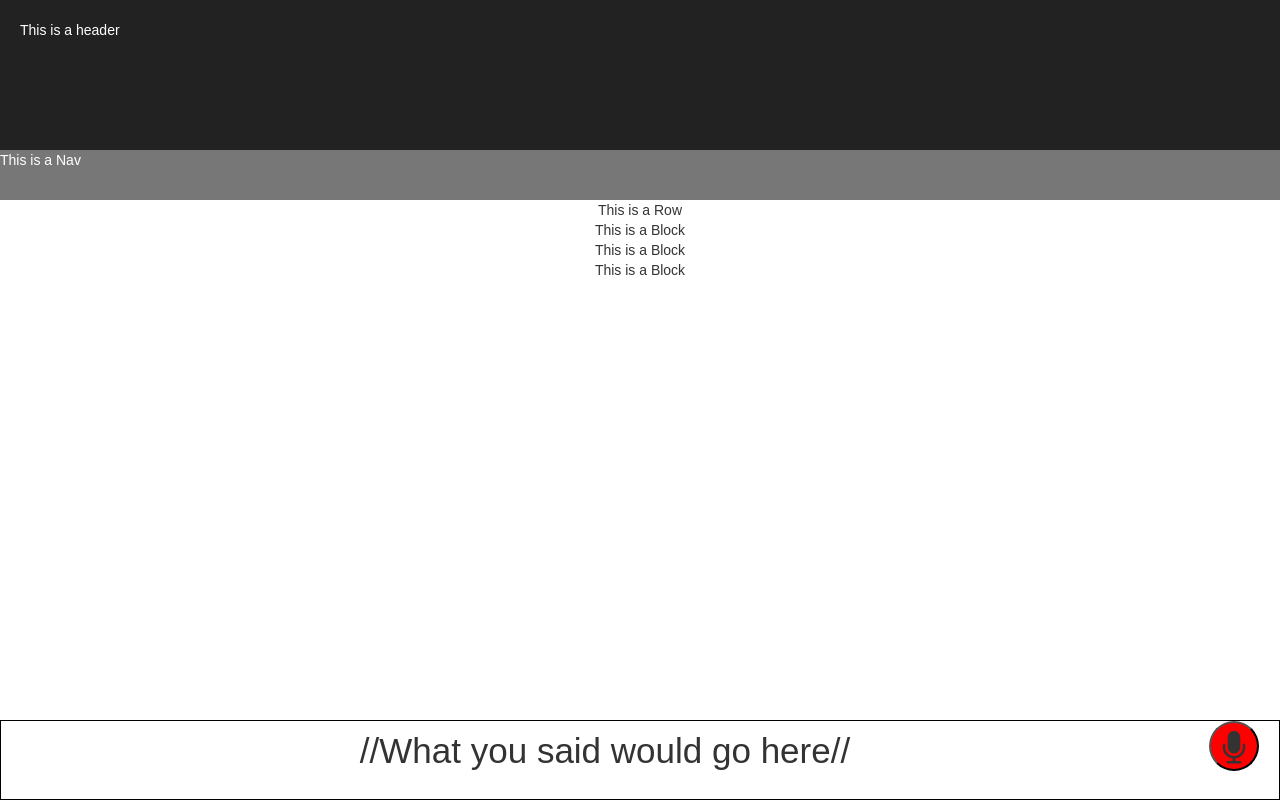
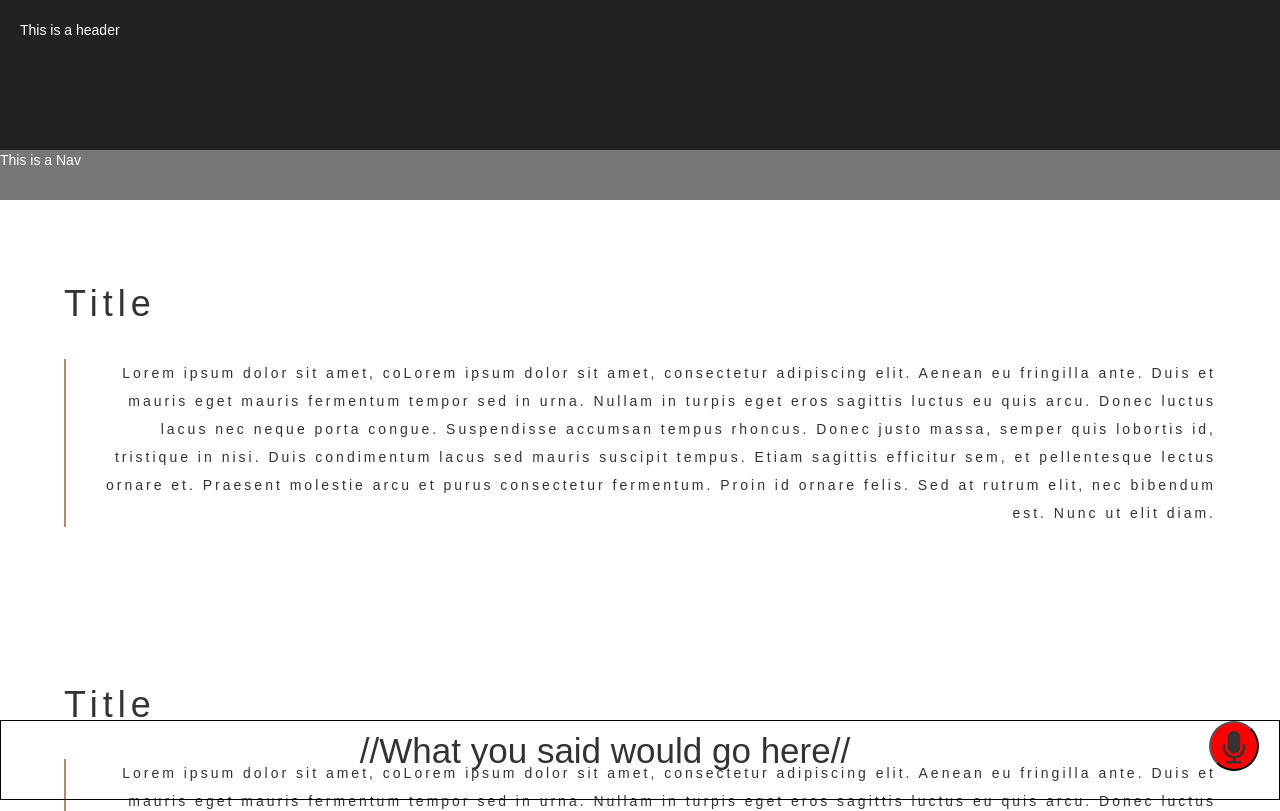
Before and after one commit to aas395/conductr, a React app: page / in a window 1280 px wide. Shown: the top 811 px of the page. Built offline with nearby package versions, Linux system fonts and the light colour scheme.

Commit message:
added style blocks with text

```diff
--- a/src/components/Block/Block.css
+++ b/src/components/Block/Block.css
@@ -0,0 +1,15 @@
+.Block {
+    padding: 5vw;
+}
+.Block .b-title {
+    text-align: left;
+    padding-bottom: 25px;
+    letter-spacing: 5px;
+}
+.Block .b-paragraph {
+    text-align: right;
+    border-left: 2px solid #BD836D;
+    padding-left: 15px;
+    line-height: 2;
+    letter-spacing: 3px;
+}
--- a/src/components/Block/Block.js
+++ b/src/components/Block/Block.js
@@ -6,8 +6,8 @@ class Block extends Component {
   render() {
     return (
       <div className="Block">
-        This is a Block
-
+        <h1 className="b-title">Title</h1>
+        <p className="b-paragraph">Lorem ipsum dolor sit amet, coLorem ipsum dolor sit amet, consectetur adipiscing elit. Aenean eu fringilla ante. Duis et mauris eget mauris fermentum tempor sed in urna. Nullam in turpis eget eros sagittis luctus eu quis arcu. Donec luctus lacus nec neque porta congue. Suspendisse accumsan tempus rhoncus. Donec justo massa, semper quis lobortis id, tristique in nisi. Duis condimentum lacus sed mauris suscipit tempus. Etiam sagittis efficitur sem, et pellentesque lectus ornare et. Praesent molestie arcu et purus consectetur fermentum. Proin id ornare felis. Sed at rutrum elit, nec bibendum est. Nunc ut elit diam.</p>
       </div>
     );
   }
--- a/src/components/Row/Row.js
+++ b/src/components/Row/Row.js
@@ -7,7 +7,6 @@ class Row extends Component {
   render() {
     return (
       <div className="Row">
-        This is a Row
         <Block />
         <Block />
         <Block />
```
